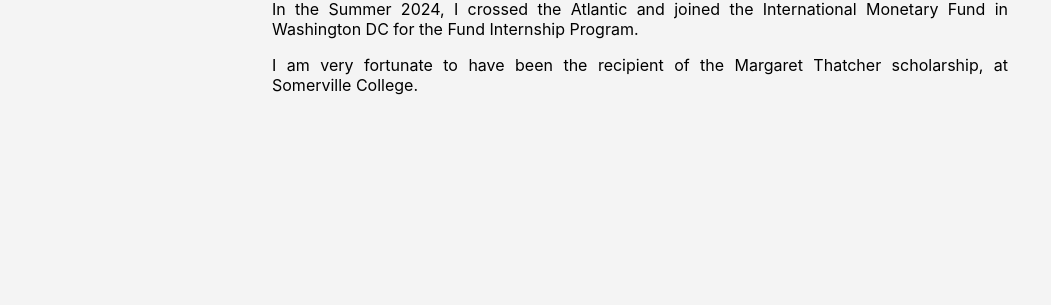
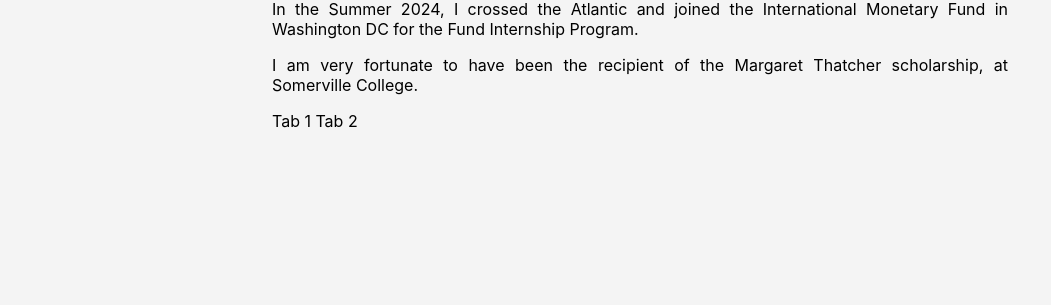
Before and after one commit to JulietteCx/juliettecx.github.io, a Jekyll site: the page built from _pages/index.html, in a window 1280 px wide. Shown: the part 378-683 px from the top of the page, without its empty margins (0-1051 px from the left). Built offline with Jekyll 4.4.1, drawn with Linux system fonts in a browser that asks for light colours.

Commit message:
Update default.html

```diff
--- a/_layouts/default.html
+++ b/_layouts/default.html
@@ -38,8 +38,14 @@
 
     <!-- Main Content -->
     <div class="main-content">
-      {{ content }}
-    </div>
+  {{ content }}
+
+  <!-- Tabs that appear on hover -->
+  <div class="hover-tabs">
+    <a href="/tab1">Tab 1</a>
+    <a href="/tab2">Tab 2</a>
+  </div>
+</div>
 
   </div>
 
```
